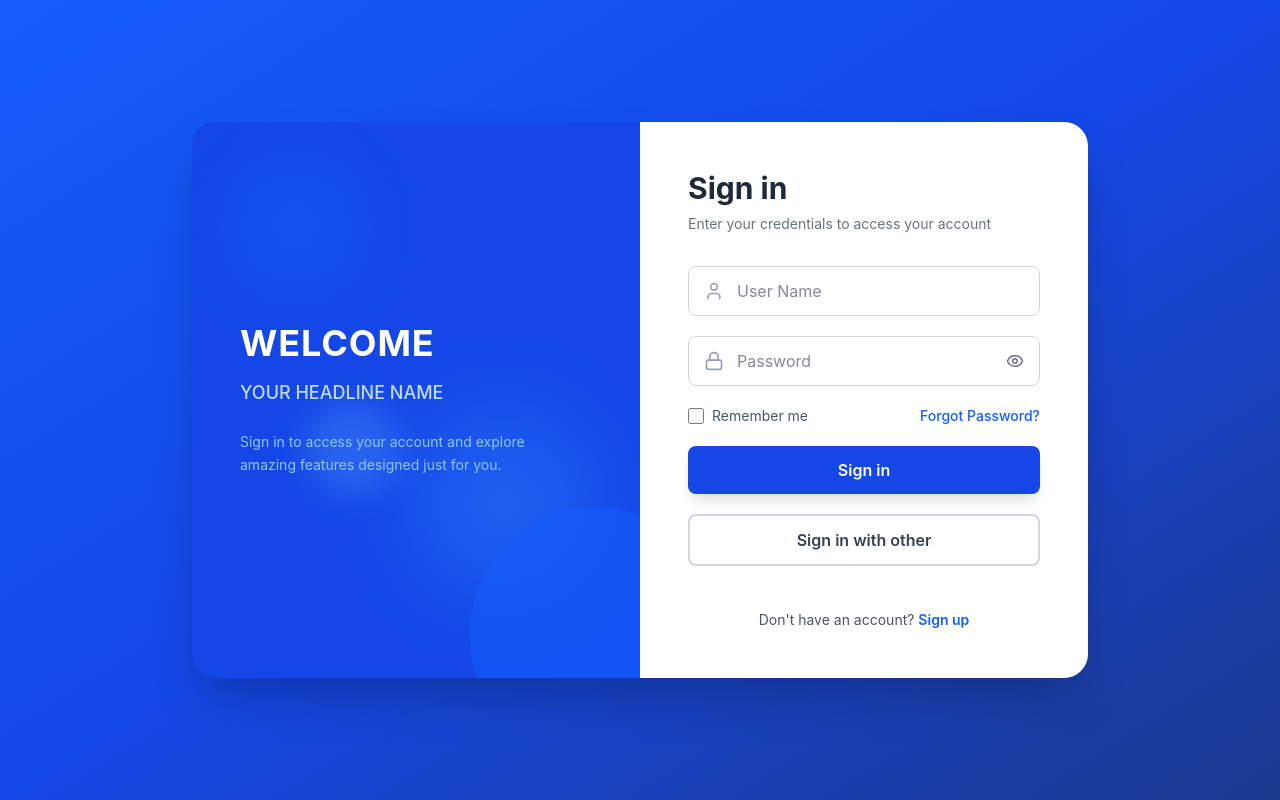
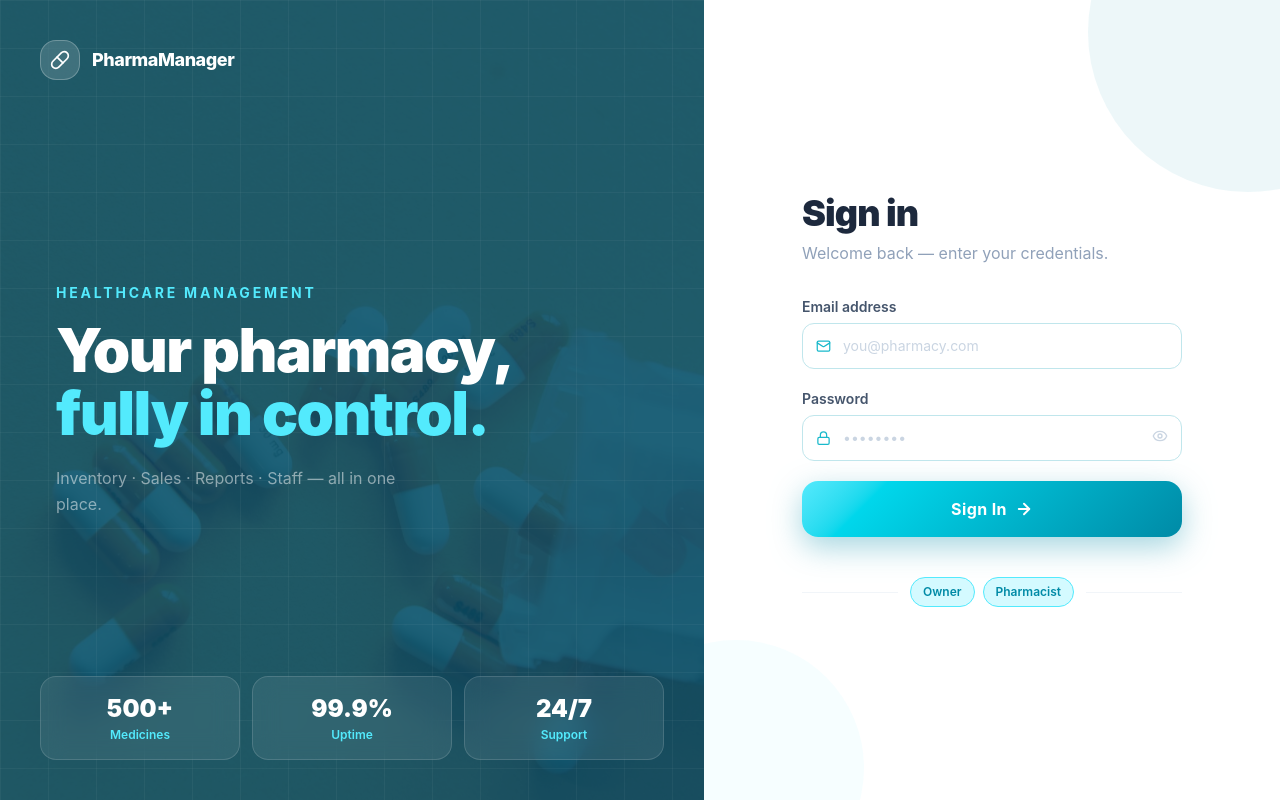
Before and after one commit to ingdia/inventory, a React (Vite) app: page /login in a window 1280 px wide. Built offline with nearby package versions, Linux system fonts and the light colour scheme.

Commit message:
fix: remove duplicate default export in LoginPage

```diff
--- a/src/features/auth/pages/LoginPage.jsx
+++ b/src/features/auth/pages/LoginPage.jsx
@@ -1,148 +1,165 @@
-import React, { useState } from 'react';
-import { User, Lock, Eye, EyeOff } from 'lucide-react';
+import { useState } from 'react';
+import { useNavigate } from 'react-router-dom';
+import { useForm } from 'react-hook-form';
+import { zodResolver } from '@hookform/resolvers/zod';
+import { Mail, Lock, Eye, EyeOff, ArrowRight, Pill } from 'lucide-react';
+import toast from 'react-hot-toast';
+import { loginSchema } from '../utils/schemas';
+import useAuthStore from '../store/authStore';
+import Input from '../../../shared/components/Input';
+import pharmaBg from '../../../assets/pharmacy-bg.jpg';
 
-const SignInPage = () => {
-  const [showPassword, setShowPassword] = useState(false);
-  const [formData, setFormData] = useState({
-    username: '',
-    password: '',
-    rememberMe: false
+const B  = 'oklch(55% 0.18 207.078)';
+const BL = 'oklch(96% 0.04 207.078)';
+const BM = 'oklch(86.5% 0.127 207.078)';
+
+export default function LoginPage() {
+  const navigate = useNavigate();
+  const login    = useAuthStore((s) => s.login);
+  const [showPwd, setShowPwd] = useState(false);
+
+  const { register, handleSubmit, formState: { errors, isSubmitting } } = useForm({
+    resolver: zodResolver(loginSchema),
   });
 
-  const handleInputChange = (e) => {
-    const { name, value, type, checked } = e.target;
-    setFormData(prev => ({
-      ...prev,
-      [name]: type === 'checkbox' ? checked : value
-    }));
-  };
-
-  const handleSubmit = (e) => {
-    e.preventDefault();
-    console.log('Form submitted:', formData);
+  const onSubmit = async (data) => {
+    try {
+      const user = await login(data);
+      toast.success(`Welcome back, ${user.firstName}!`);
+      navigate('/dashboard');
+    } catch (err) {
+      toast.error(err.response?.data?.message || 'Invalid credentials.');
+    }
   };
 
   return (
-    <div className="min-h-screen bg-gradient-to-br from-blue-600 via-blue-700 to-blue-900 flex items-center justify-center p-4">
-      {/* Main Container */}
-      <div className="w-full max-w-4xl bg-blue-800 rounded-3xl shadow-2xl overflow-hidden">
-        <div className="flex flex-col md:flex-row">
+    <div className="min-h-screen flex">
 
-          {/* Left Side - Welcome Section */}
-          <div className="md:w-1/2 bg-blue-700 p-12 relative overflow-hidden min-h-[400px] flex flex-col justify-center">
-            {/* Decorative Circles */}
-            <div className="absolute top-10 left-10 w-32 h-32 bg-blue-600 rounded-full opacity-50 blur-xl"></div>
-            <div className="absolute bottom-20 right-10 w-48 h-48 bg-blue-500 rounded-full opacity-40 blur-2xl"></div>
-            <div className="absolute top-1/2 left-1/4 w-24 h-24 bg-blue-400 rounded-full opacity-30 blur-lg"></div>
+      {/* ── LEFT: photo panel ── */}
+      <div
+        className="hidden lg:block w-[55%] relative overflow-hidden"
+        style={{ backgroundImage: `url(${pharmaBg})`, backgroundSize: 'cover', backgroundPosition: 'center' }}
+      >
+        <div className="absolute inset-0" style={{ background: 'oklch(35% 0.17 207.078 / 0.88)' }} />
+        <div className="absolute inset-0"
+          style={{
+            backgroundImage: 'linear-gradient(oklch(100% 0 0 / 0.04) 1px,transparent 1px),linear-gradient(90deg,oklch(100% 0 0 / 0.04) 1px,transparent 1px)',
+            backgroundSize: '48px 48px',
+          }} />
 
-            {/* Content */}
-            <div className="relative z-10 text-white">
-              <h1 className="text-4xl font-bold mb-4 tracking-wide">WELCOME</h1>
-              <p className="text-blue-200 text-lg mb-6 font-medium">YOUR HEADLINE NAME</p>
-              <p className="text-blue-300 text-sm leading-relaxed max-w-xs">
-                Sign in to access your account and explore amazing features designed just for you.
+        {/* logo */}
+        <div className="absolute top-10 left-10 flex items-center gap-3 z-10">
+          <div className="w-10 h-10 rounded-2xl flex items-center justify-center backdrop-blur-md"
+            style={{ background: 'oklch(100% 0 0 / 0.15)', border: '1px solid oklch(100% 0 0 / 0.25)' }}>
+            <Pill size={20} className="text-white" />
+          </div>
+          <span className="text-white font-extrabold text-lg tracking-tight">PharmaManager</span>
+        </div>
+
+        {/* hero copy */}
+        <div className="absolute inset-0 flex flex-col justify-center px-14 z-10">
+          <p className="text-sm font-bold uppercase tracking-[0.2em] mb-4" style={{ color: BM }}>
+            Healthcare Management
+          </p>
+          <h1 className="text-6xl font-black text-white leading-[1.05] tracking-tight">
+            Your pharmacy,<br />
+            <span style={{ color: BM }}>fully in control.</span>
+          </h1>
+          <p className="mt-5 text-white/50 text-base max-w-sm leading-relaxed">
+            Inventory · Sales · Reports · Staff — all in one place.
           </p>
         </div>
 
-            {/* Large decorative circle */}
-            <div className="absolute bottom-0 right-0 w-64 h-64 bg-blue-600 rounded-full opacity-60 transform translate-x-1/3 translate-y-1/3"></div>
+        {/* stats */}
+        <div className="absolute bottom-10 left-10 right-10 z-10">
+          <div className="grid grid-cols-3 gap-3">
+            {[['500+','Medicines'],['99.9%','Uptime'],['24/7','Support']].map(([v, l]) => (
+              <div key={l} className="rounded-2xl p-4 text-center backdrop-blur-md"
+                style={{ background: 'oklch(100% 0 0 / 0.08)', border: '1px solid oklch(100% 0 0 / 0.14)' }}>
+                <p className="text-2xl font-black text-white">{v}</p>
+                <p className="text-xs font-semibold mt-0.5" style={{ color: BM }}>{l}</p>
+              </div>
+            ))}
+          </div>
+        </div>
       </div>
 
-          {/* Right Side - Sign In Form */}
-          <div className="md:w-1/2 bg-white p-12 min-h-[400px] flex flex-col justify-center">
-            <div className="max-w-sm mx-auto w-full">
-              <h2 className="text-3xl font-bold text-gray-800 mb-2">Sign in</h2>
-              <p className="text-gray-500 text-sm mb-8">
-                Enter your credentials to access your account
-              </p>
+      {/* ── RIGHT: form panel ── */}
+      <div className="flex-1 flex items-center justify-center p-8 bg-white relative overflow-hidden">
+        <div className="absolute -top-32 -right-32 w-80 h-80 rounded-full opacity-[0.07] pointer-events-none" style={{ background: B }} />
+        <div className="absolute -bottom-24 -left-24 w-64 h-64 rounded-full opacity-[0.05] pointer-events-none" style={{ background: BM }} />
 
-              <form onSubmit={handleSubmit} className="space-y-5">
-                {/* Username Input */}
-                <div className="relative">
-                  <div className="absolute left-4 top-1/2 transform -translate-y-1/2 text-gray-400">
-                    <User size={20} />
+        <div className="relative z-10 w-full max-w-[380px] space-y-8">
+
+          {/* mobile logo */}
+          <div className="flex lg:hidden items-center gap-2">
+            <div className="w-9 h-9 rounded-xl flex items-center justify-center"
+              style={{ background: `linear-gradient(135deg,${BM},${B})` }}>
+              <Pill size={17} className="text-white" />
             </div>
-                  <input
-                    type="text"
-                    name="username"
-                    value={formData.username}
-                    onChange={handleInputChange}
-                    placeholder="User Name"
-                    className="w-full pl-12 pr-4 py-3 border border-gray-300 rounded-lg focus:outline-none focus:ring-2 focus:ring-blue-500 focus:border-transparent transition-all"
-                    required
-                  />
+            <span className="font-extrabold text-slate-800">PharmaManager</span>
           </div>
 
-                {/* Password Input */}
-                <div className="relative">
-                  <div className="absolute left-4 top-1/2 transform -translate-y-1/2 text-gray-400">
-                    <Lock size={20} />
-                  </div>
-                  <input
-                    type={showPassword ? 'text' : 'password'}
-                    name="password"
-                    value={formData.password}
-                    onChange={handleInputChange}
-                    placeholder="Password"
-                    className="w-full pl-12 pr-24 py-3 border border-gray-300 rounded-lg focus:outline-none focus:ring-2 focus:ring-blue-500 focus:border-transparent transition-all"
-                    required
-                  />
-                  <button
-                    type="button"
-                    onClick={() => setShowPassword(!showPassword)}
-                    className="absolute right-4 top-1/2 transform -translate-y-1/2 text-gray-500 hover:text-blue-600 transition-colors text-sm font-medium"
-                  >
-                    {showPassword ? <EyeOff size={18} /> : <Eye size={18} />}
-                  </button>
+          <div>
+            <h2 className="text-4xl font-black text-slate-800 tracking-tight">Sign in</h2>
+            <p className="text-slate-400 mt-2">Welcome back — enter your credentials.</p>
           </div>
 
-                {/* Remember Me & Forgot Password */}
-                <div className="flex items-center justify-between text-sm">
-                  <label className="flex items-center space-x-2 cursor-pointer">
-                    <input
-                      type="checkbox"
-                      name="rememberMe"
-                      checked={formData.rememberMe}
-                      onChange={handleInputChange}
-                      className="w-4 h-4 text-blue-600 border-gray-300 rounded focus:ring-blue-500"
+          <form onSubmit={handleSubmit(onSubmit)} className="space-y-5">
+            <Input
+              label="Email address"
+              type="email"
+              placeholder="you@pharmacy.com"
+              icon={Mail}
+              error={errors.email?.message}
+              {...register('email')}
             />
-                    <span className="text-gray-600">Remember me</span>
-                  </label>
-                  <a href="#" className="text-blue-600 hover:text-blue-800 font-medium transition-colors">
-                    Forgot Password?
-                  </a>
+            <Input
+              label="Password"
+              type={showPwd ? 'text' : 'password'}
+              placeholder="••••••••"
+              icon={Lock}
+              error={errors.password?.message}
+              rightElement={
+                <button type="button" onClick={() => setShowPwd(v => !v)}
+                  className="text-slate-300 hover:text-slate-500 transition-colors">
+                  {showPwd ? <EyeOff size={16} /> : <Eye size={16} />}
+                </button>
+              }
+              {...register('password')}
+            />
+
+            <button
+              type="submit"
+              disabled={isSubmitting}
+              className="w-full flex items-center justify-center gap-2 py-4 rounded-2xl text-white font-bold text-base tracking-wide transition-all active:scale-[0.98] disabled:opacity-60 mt-2"
+              style={{
+                background: `linear-gradient(135deg,${BM},${B})`,
+                boxShadow: `0 10px 30px oklch(55% 0.18 207.078 / 0.35)`,
+              }}
+            >
+              {isSubmitting
+                ? <span className="h-5 w-5 animate-spin rounded-full border-2 border-white/30 border-t-white" />
+                : <> Sign In <ArrowRight size={18} strokeWidth={2.5} /> </>
+              }
+            </button>
+          </form>
+
+          <div className="flex items-center gap-3 pt-2">
+            <div className="flex-1 h-px bg-slate-100" />
+            <div className="flex gap-2">
+              {['Owner', 'Pharmacist'].map(r => (
+                <span key={r} className="text-xs px-3 py-1.5 rounded-full font-semibold"
+                  style={{ background: BL, color: B, border: `1px solid ${BM}` }}>
+                  {r}
+                </span>
+              ))}
+            </div>
+            <div className="flex-1 h-px bg-slate-100" />
           </div>
 
-                {/* Sign In Button */}
-                <button
-                  type="submit"
-                  className="w-full bg-blue-700 hover:bg-blue-800 text-white font-semibold py-3 rounded-lg shadow-lg hover:shadow-xl transition-all duration-200 transform hover:-translate-y-0.5"
-                >
-                  Sign in
-                </button>
-
-                {/* Alternative Sign In */}
-                <button
-                  type="button"
-                  className="w-full bg-white border-2 border-gray-300 hover:border-blue-500 text-gray-700 hover:text-blue-600 font-semibold py-3 rounded-lg transition-all duration-200"
-                >
-                  Sign in with other
-                </button>
-
-                {/* Sign Up Link */}
-                <p className="text-center text-sm text-gray-600 mt-6">
-                  Don't have an account?{' '}
-                  <a href="#" className="text-blue-600 hover:text-blue-800 font-semibold transition-colors">
-                    Sign up
-                  </a>
-                </p>
-              </form>
-            </div>
-          </div>
         </div>
       </div>
     </div>
   );
-};
-
-export default SignInPage;
+}
```
Lines whose indentation alone changed are shown as unchanged.
